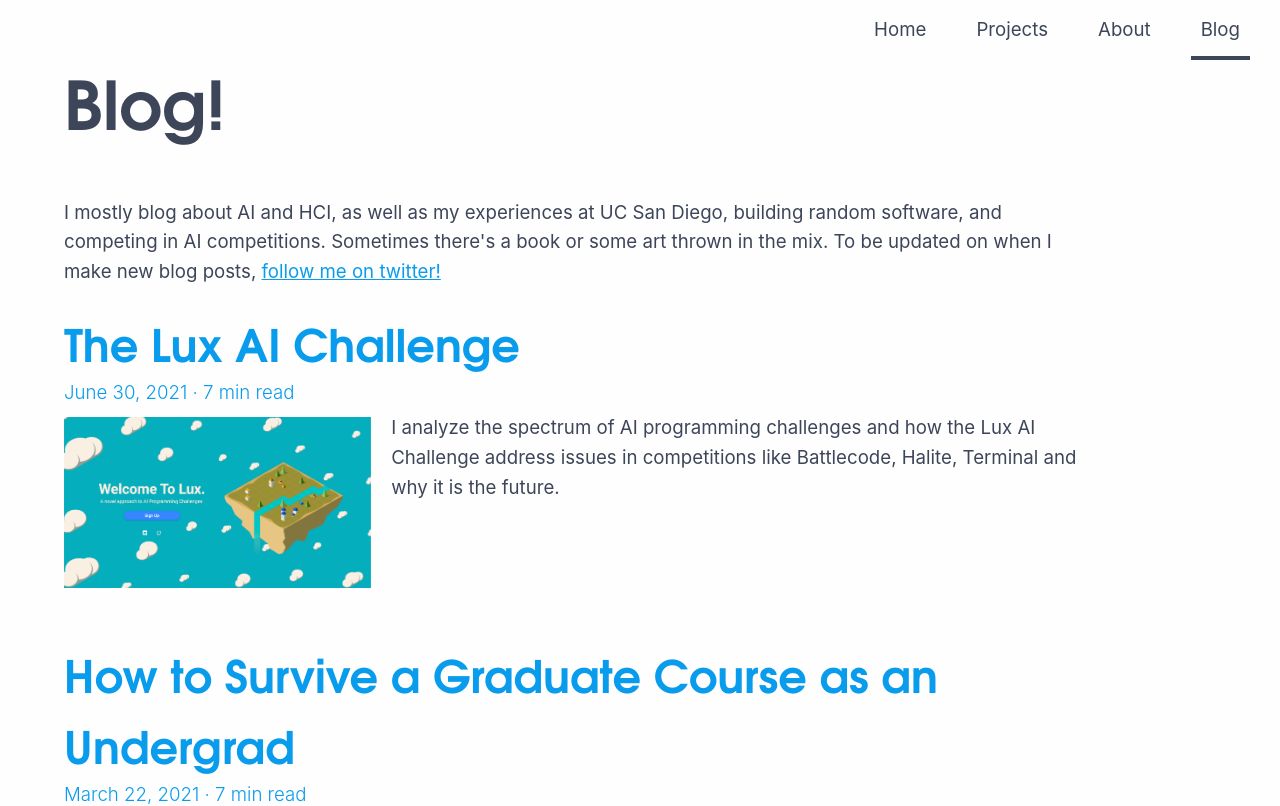
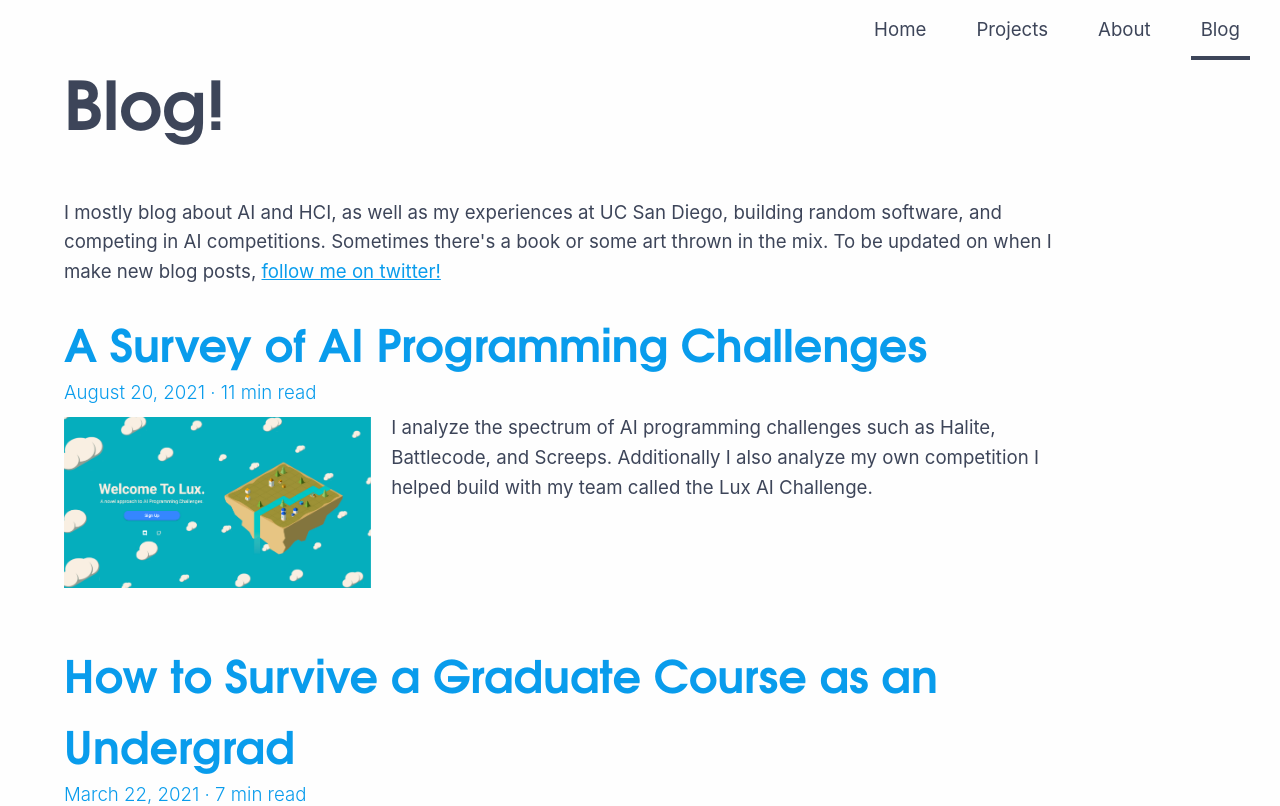
Before and after one commit to StoneT2000/StoneT2000.github.io, a React (Create React App) app: page /blog in a window 1280 px wide. Shown: the top 806 px of the page. Built offline with nearby package versions, Linux system fonts and the light colour scheme.

Commit message:
survey post

```diff
--- a/public/blog/posts/20210630/caption.md
+++ /dev/null
@@ -1 +0,0 @@
-I analyze the spectrum of AI programming challenges and how the Lux AI Challenge address issues in competitions like Battlecode, Halite, Terminal and why it is the future.
--- /dev/null
+++ b/public/blog/posts/20210720/caption.md
@@ -0,0 +1 @@
+I analyze the spectrum of AI programming challenges such as Halite, Battlecode, and Screeps. Additionally I also analyze my own competition I helped build with my team called the Lux AI Challenge.
--- a/src/pages/Blog/index.tsx
+++ b/src/pages/Blog/index.tsx
@@ -12,13 +12,13 @@ const Blog = () => {
   const [posts, setPosts] = useState<
     Array<BlogPostPreviewCardProps & { path: string }>
   >([{
-      path: '20210630',
-      title: 'The Lux AI Challenge',
-      time: 'June 30, 2021',
+      path: '20210720',
+      title: 'A Survey of AI Programming Challenges',
+      time: 'August 20, 2021',
       thumbnail: 'thumb.png',
       thumbnailAltText: 'The Lux AI Challenge Season 1 design',
       desc: '',
-      lengthInMin: 7,
+      lengthInMin: 11,
     },
     {
       path: '20210321',
```
Also changed, not shown: public/blog/posts/20210720/post.md (renamed from public/blog/posts/20210630/post.md, +2 -2 lines), public/blog/posts/20210720/thumb.png (renamed from public/blog/posts/20210630/thumb.png).
